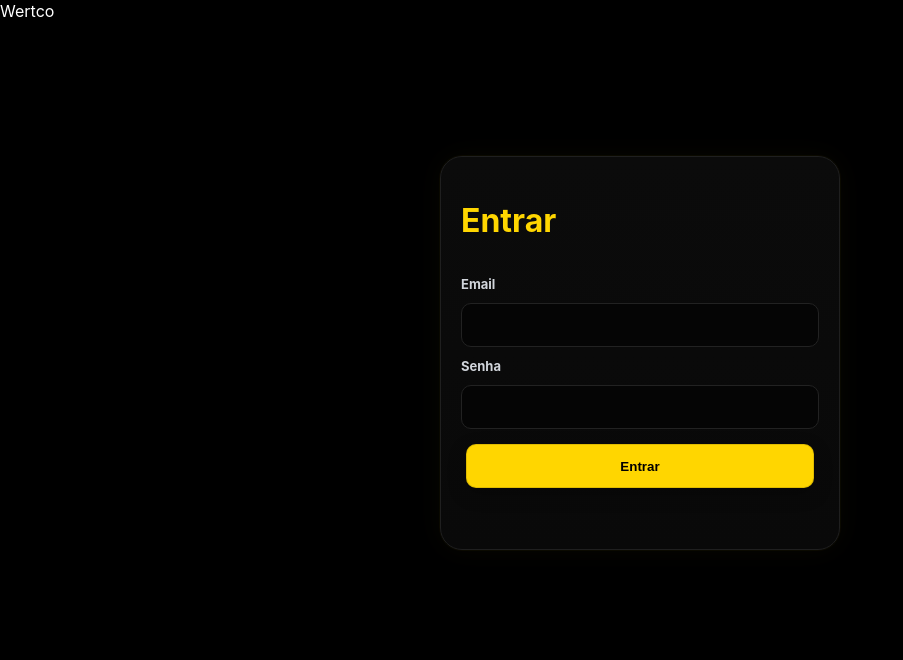
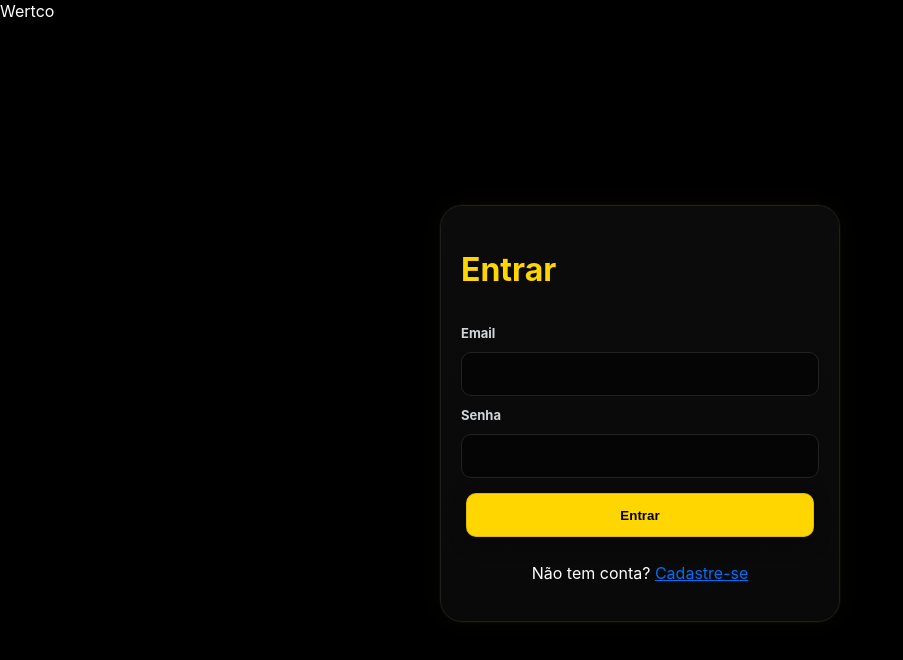
Before and after one commit to Wertco-Bombas/Wertco, a Next.js app: page /login in a window 1280 px wide. Shown: the top 660 px of the page, without its empty margins (0-903 px from the left). Built offline with nearby package versions, Linux system fonts and the light colour scheme; no server answers.

Commit message:
Update login.js

```diff
--- a/pages/login.js
+++ b/pages/login.js
@@ -2,7 +2,6 @@
 import { useState } from 'react'
 import { useRouter } from 'next/router'
 import { supabase } from '../lib/supabase'
-import Link from 'next/link'
 
 export default function Login() {
   const router = useRouter()
@@ -22,8 +21,12 @@ export default function Login() {
   }
 
   return (
-    <div className="page container centerArea">
-      <form onSubmit={handleLogin} className="formStack card" style={{ maxWidth: 400, width: '100%' }}>
+    <div className="login-container" style={{ display: 'flex', justifyContent: 'center', alignItems: 'center', minHeight: '100vh' }}>
+      <form
+        onSubmit={handleLogin}
+        className="formStack card"
+        style={{ maxWidth: 400, width: '100%' }}
+      >
         <h1 className="topicTitle">Entrar</h1>
 
         <label className="formLabel">Email</label>
@@ -46,9 +49,8 @@ export default function Login() {
 
         <button type="submit" className="btn btnYellow">Entrar</button>
 
-        <p style={{ marginTop: '10px' }}>
-          {/* <p className="text-sm text-gray-400">Não tem conta?</p> */}
-
+        <p style={{ marginTop: '10px', textAlign: 'center' }}>
+          Não tem conta? <a href="/signup" style={{ color: '#0070f3' }}>Cadastre-se</a>
         </p>
       </form>
     </div>
```
